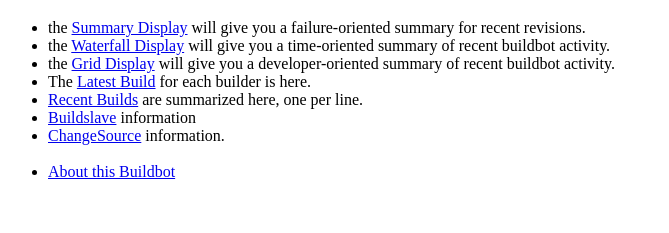
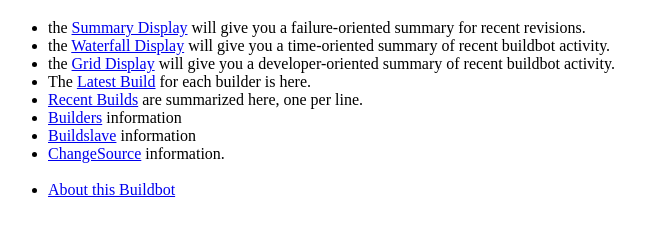
Before and after one commit to mozillazg/pypy-buildbot, a plain HTML site: page bot2/codespeak-html/index.html in a window 1280 px wide. Shown: the part 61-294 px from the top of the page, without its empty margins (0-669 px from the left). Drawn offline with Linux system fonts and the light colour scheme.

Commit message:
(fijal, pedronis) add link to the list of builders

```diff
--- a/bot2/codespeak-html/index.html
+++ b/bot2/codespeak-html/index.html
@@ -23,6 +23,7 @@
 
   <li><a href="one_line_per_build">Recent Builds</a> are summarized here, one
   per line.</li>
+  <li><a href="builders">Builders</a> information</li>
 
   <li><a href="buildslaves">Buildslave</a> information</li>
   <li><a href="changes">ChangeSource</a> information.</li>
```
